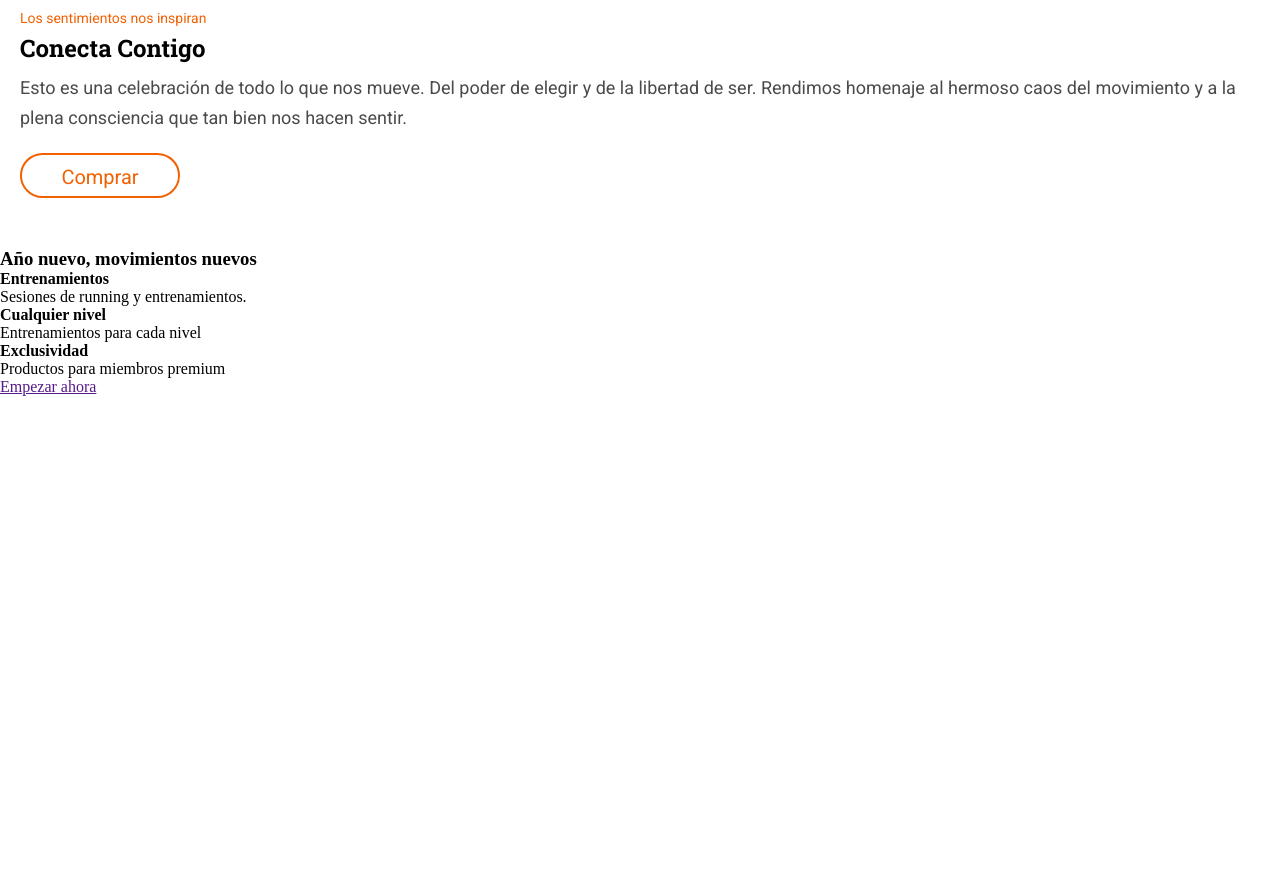
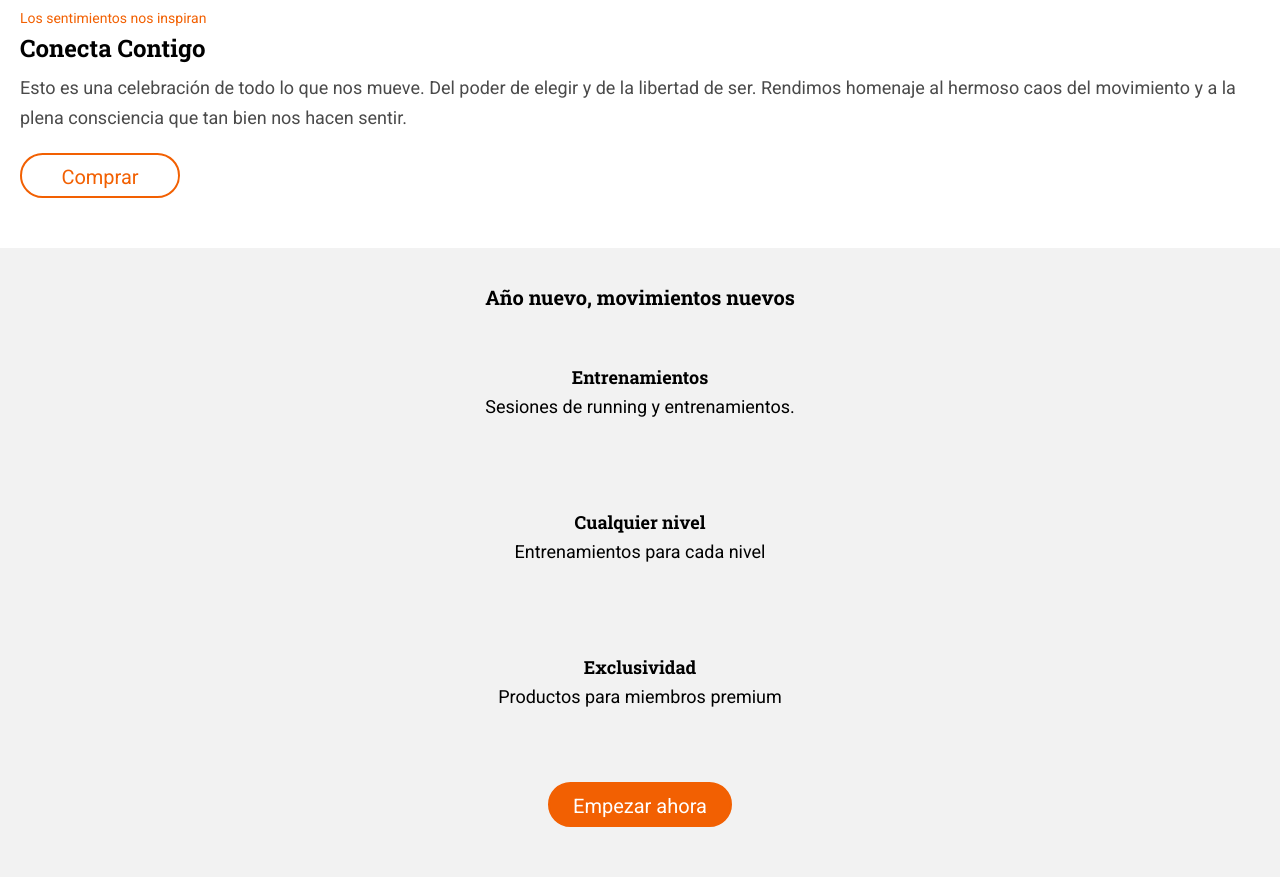
Before and after one commit to Tam-Weibel/Modulo-1-evaluacion-final-Tam-Weibel, a website built with Vite: page src/index.html in a window 1280 px wide. Shown: the part 831-1708 px from the top of the page. Before the commit the page ends 1227 px from the top, so only its background shows below. Built offline with nearby package versions, Linux system fonts and the light colour scheme.

Commit message:
new-year section

```diff
--- a/src/index.html
+++ b/src/index.html
@@ -18,25 +18,7 @@
     <main>
       <load src="./partials/hero.html"/>
       <load src="./partials/connect.html"/>
-
-      <section>
-        <h3>Año nuevo, movimientos nuevos</h3>
-        <div>
-          <h4>Entrenamientos</h4>
-          <p>Sesiones de running y entrenamientos.</p>
-        </div>
-        <div>
-          <h4>Cualquier nivel</h4>
-          <p>Entrenamientos para cada nivel</p>
-        </div>
-        <div>
-          <h4>Exclusividad</h4>
-          <p>Productos para miembros premium</p>
-        </div>
-        <div>
-          <a href="">Empezar ahora</a>
-        </div>
-      </section>
+      <load src="./partials/new-year.html"/>
     </main>
     <footer>
 
--- /dev/null
+++ b/src/partials/new-year.html
@@ -0,0 +1,22 @@
+<section class="new-year">
+  <h3 class="new-year__title">Año nuevo, movimientos nuevos</h3>
+  <div class="new-year__grid">
+    <div>
+      <h4>Entrenamientos</h4>
+      <p>Sesiones de running y entrenamientos.</p>
+    </div>
+    <div>
+      <h4>Cualquier nivel</h4>
+      <p>Entrenamientos para cada nivel</p>
+    </div>
+    <div>
+      <h4>Exclusividad</h4>
+      <p>Productos para miembros premium</p>
+    </div>
+  </div>
+
+  <div class="new-year__button">
+    <a href="#">Empezar ahora</a>
+  </div>
+
+</section>
--- /dev/null
+++ b/src/scss/layout/_new-year.scss
@@ -0,0 +1,49 @@
+.new-year {
+  background-color: $light-grey;
+  padding: 34px 20px 50px 20px;
+  &__title {
+    font-family: $title-font;
+    font-size: 20px;
+    line-height: 30px;
+    text-align: center;
+    padding-bottom: 50px;
+  }
+  &__grid {
+    display: grid;
+    grid-template-columns: fit-content;
+    grid-template-rows: 100px 100px 100px;
+    row-gap: 45px;
+    margin: auto;
+    & h4 {
+      font-family: $title-font;
+      font-size: 18px;
+      line-height: 30px;
+      text-align: center;
+    }
+    & p {
+      font-family: $text-font;
+      font-size: 18px;
+      line-height: 30px;
+      text-align: center;
+      padding-left: 40px;
+      padding-right: 40px;
+    }
+  }
+  &__button {
+    width: 184px;
+    height: 45px;
+    border-radius: 22.5px;
+    border: 2px solid $orange;
+    background-color: $orange;
+    text-align: center;
+    margin: auto;
+    margin-top: 30px;
+    & a {
+      color: $white;
+      font-family: $text-font;
+      font-size: 20px;
+      line-height: 45px;
+      text-decoration: none;
+    }
+  }
+}
--- a/src/scss/main.scss
+++ b/src/scss/main.scss
@@ -3,4 +3,5 @@
 @import 'layout/header';
 @import 'layout/hero';
 @import 'layout/connect';
+@import 'layout/new-year';
 @import 'layout/footer';
```
